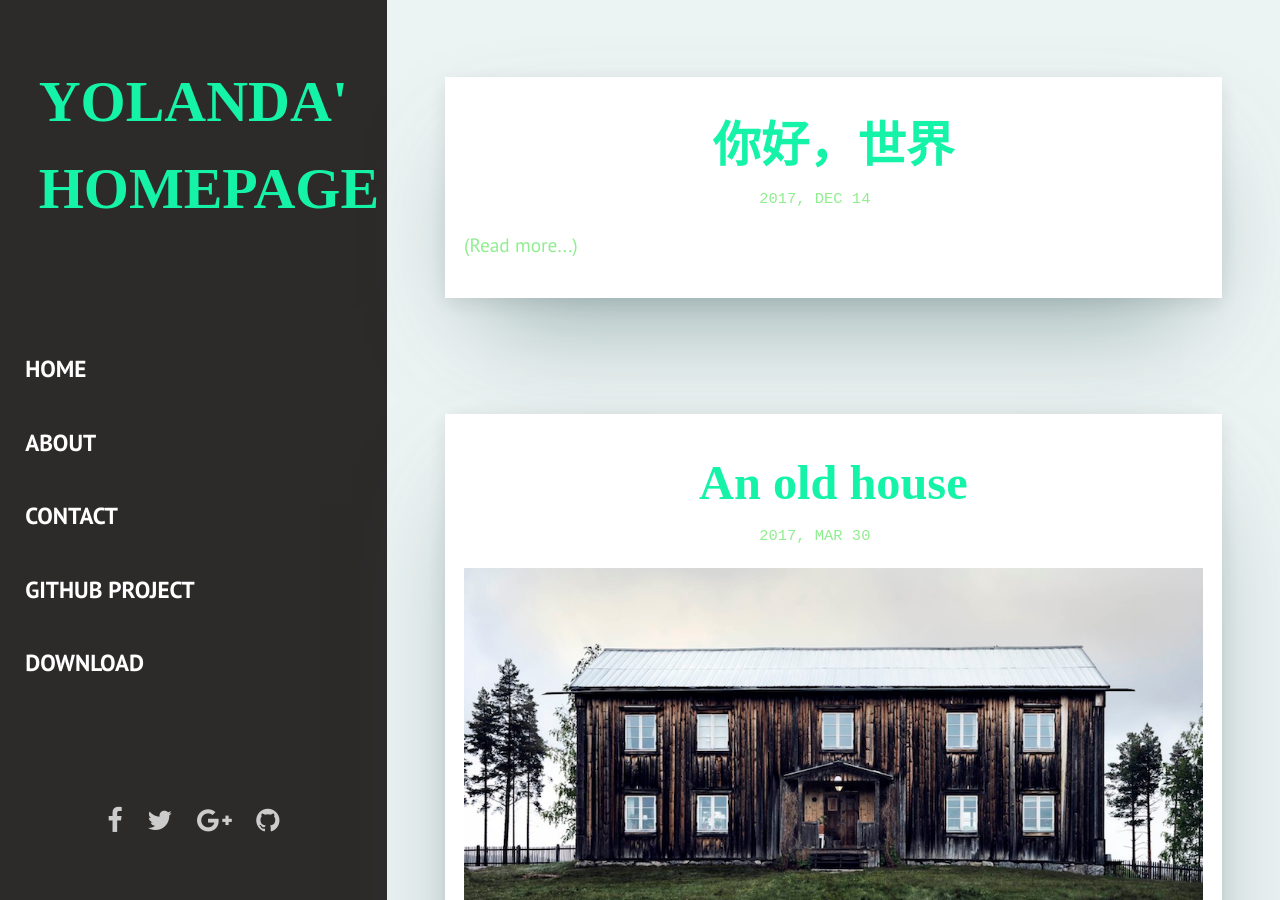
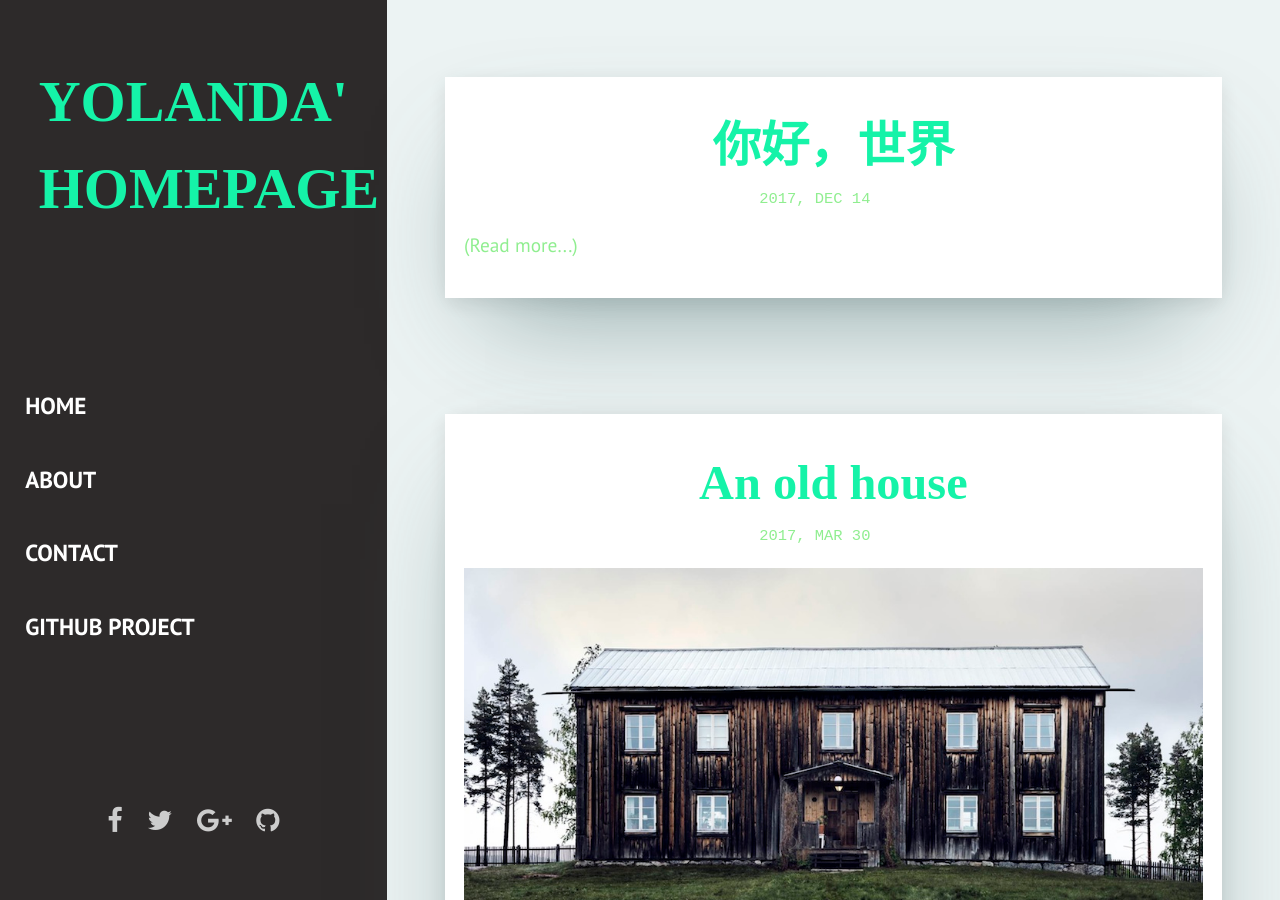
Before and after one commit to wmYOLANDA/wmYOLANDA.github.io, a Jekyll site: the page built from index.html, in a window 1280 px wide and 900 px high. Built offline with Jekyll 4.4.1, drawn with Linux system fonts in a browser that asks for light colours; some web fonts are replaced; the list of posts is cut into pages by our own code.

Commit message:
modify sidebar

```diff
--- a/_includes/sidebar.html
+++ b/_includes/sidebar.html
@@ -2,15 +2,14 @@
 
   <div class="sidebar-container">
     <div class="sidebar-logo">
-      <a href="{{site.baseurl}}/" class="logo">{% if site.name %}{{site.name}}{% else %}Fresh{% endif %}</a>
+      <a href="{{site.baseurl}}/" class="logo">{{site.name}}</a>
     </div>
 
     <menu class="sidebar-menu">
       <li class="menu-items"><a class="menu-links" href="{{site.baseurl}}/">Home</a></li>
       <li class="menu-items"><a class="menu-links" href="{{site.baseurl}}/about/">About</a></li>
       <li class="menu-items"><a class="menu-links" href="{{site.baseurl}}/contact/">Contact</a></li>
-      <li class="menu-items"><a class="menu-links" href="https://github.com/artemsheludko/fresh">Github project</a></li>
-      <li class="menu-items"><a class="menu-links" href="https://github.com/artemsheludko/fresh/archive/master.zip">Download</a></li>
+      <li class="menu-items"><a class="menu-links" href="https://github.com/wmYOLANDA">Github project</a></li>
     </menu>
 
     <div class="sidebar-social">
```
